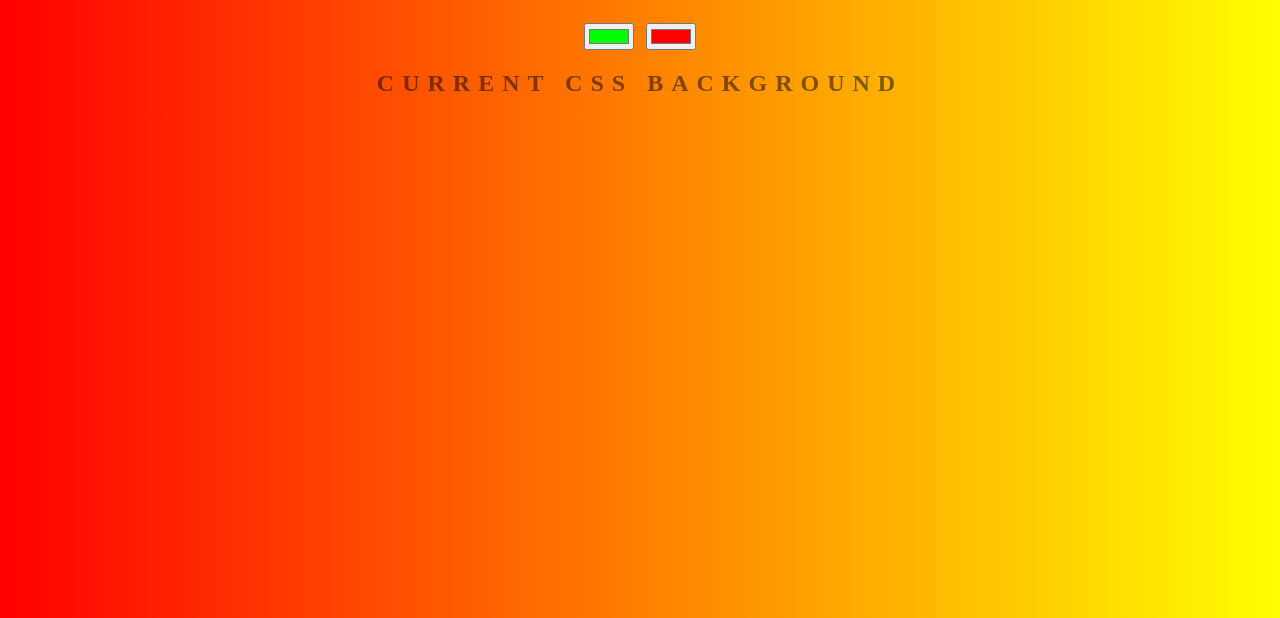
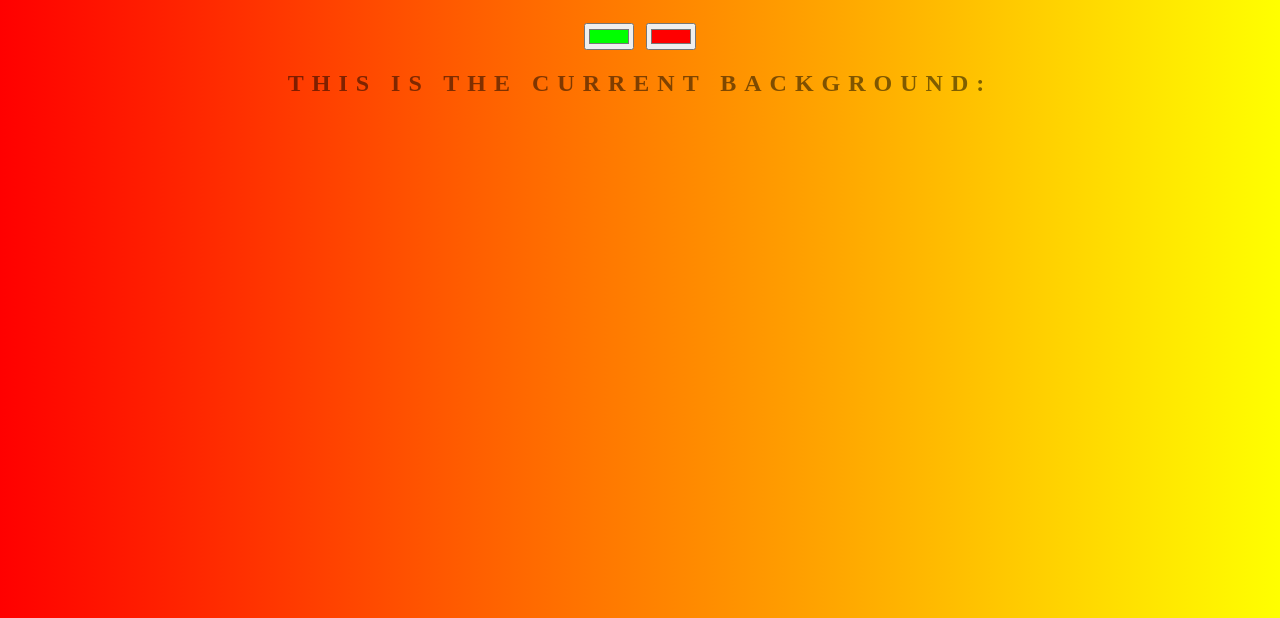
Before and after one commit to PieterT2000/background-generator, a plain HTML site: page index.html in a window 1280 px wide. Shown: the part 182-800 px from the top of the page. Drawn offline with Linux system fonts and the light colour scheme.

Commit message:
change text

```diff
--- a/index.html
+++ b/index.html
@@ -11,7 +11,7 @@
     <h1>Background Generator</h1>
     <input class="color1" type="color" name="color1" value="#00ff00">
     <input class="color2" type="color" name="color2" value="#ff0000">
-    <h2>Current CSS Background</h2>
+    <h2>This is the current background:</h2>
     <h3></h3>
     <script src="script.js" type="text/javascript"></script>
 </body>
```
